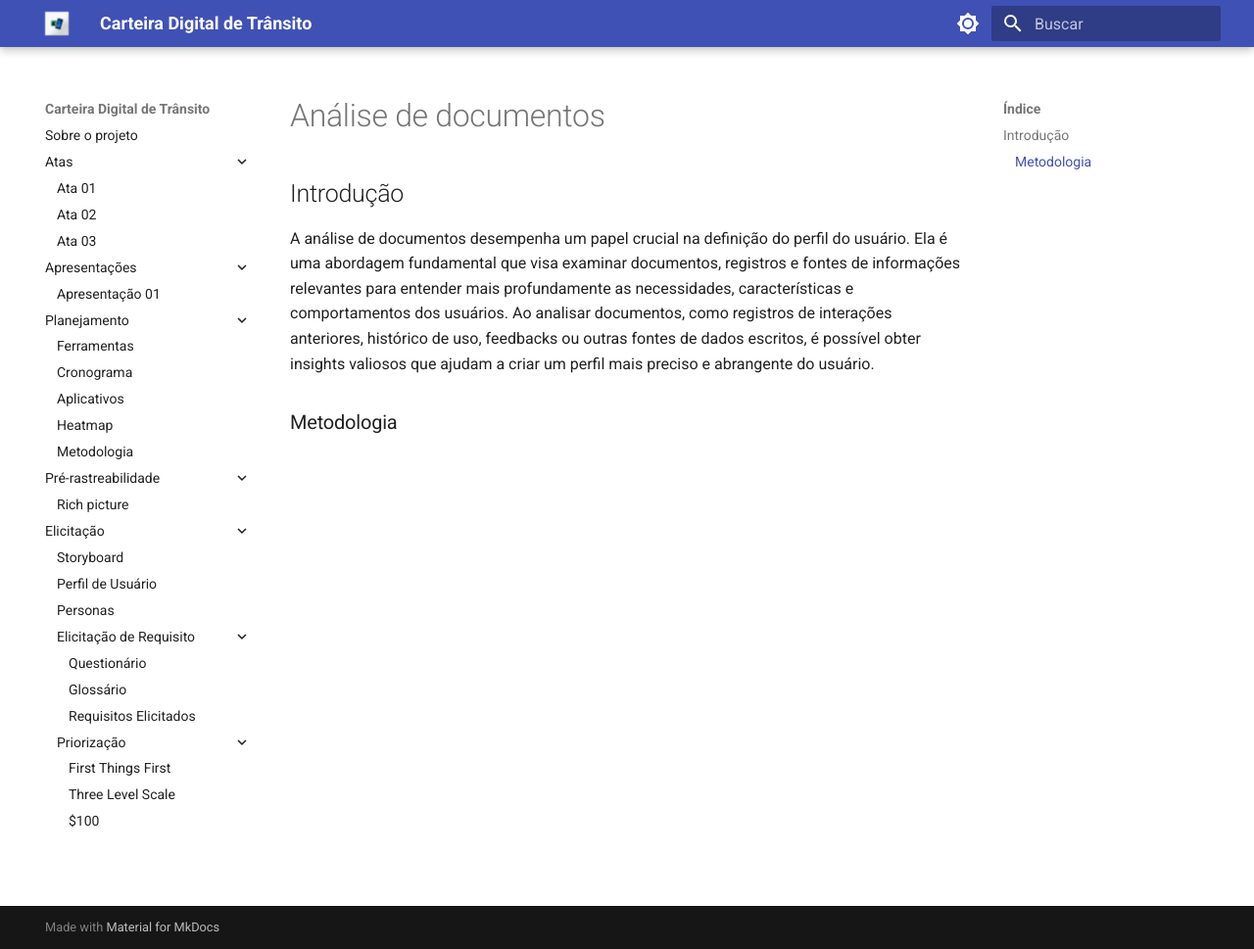
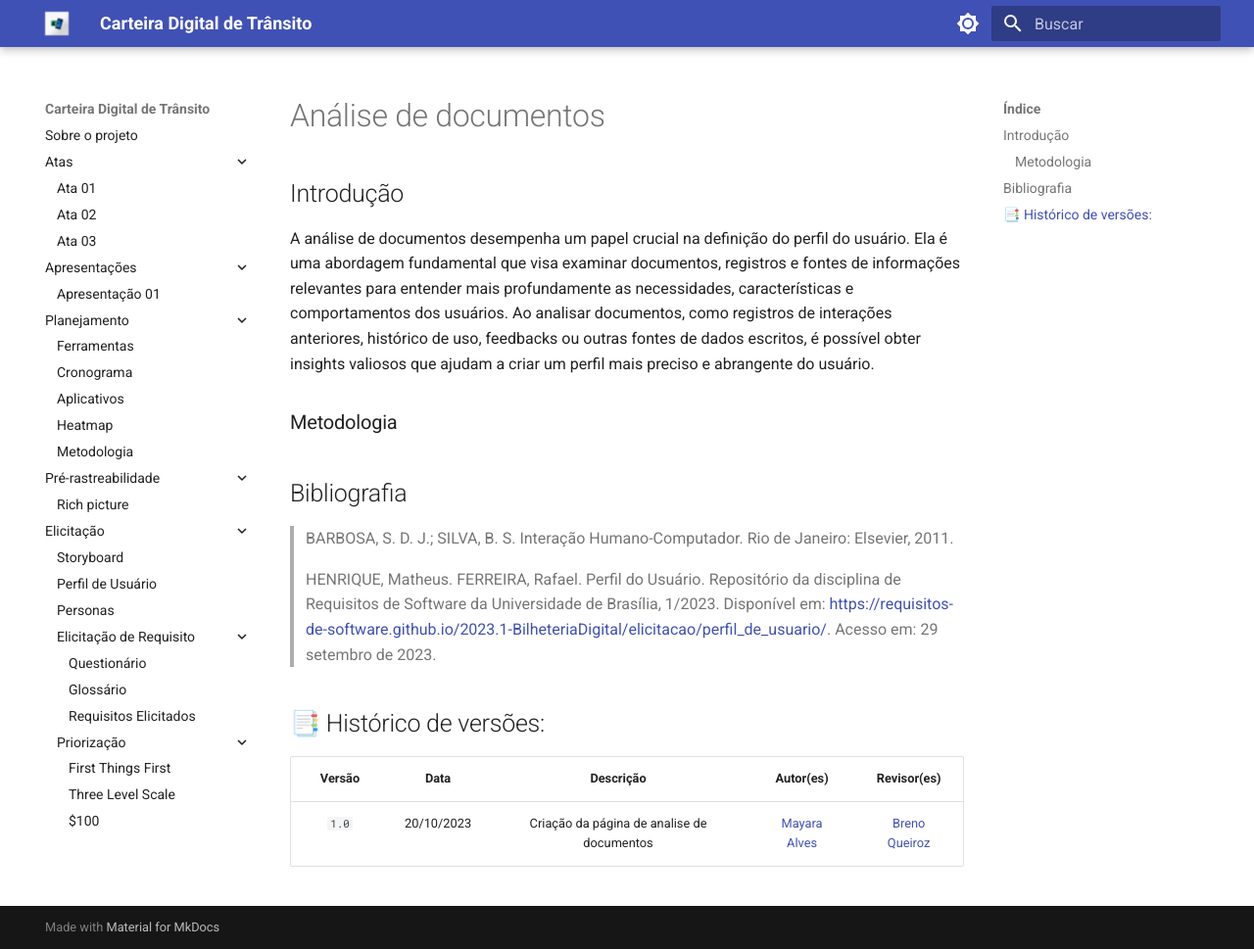
Before and after one commit to Requisitos-de-Software/2023.2-Carteira_Digital_de_Transito, an MkDocs documentation site: the page built from docs/elicitação/PerfildeUsuario/AnaliseDocumento.md, in a window 1280 px wide and 969 px high. Shown: the whole window at 98% size. Built offline with MkDocs 1.6.1 and Material for MkDocs 9.7.7, drawn with Linux system fonts in a browser that asks for light colours.

Commit message:
Update AnaliseDocumento.md

```diff
--- a/docs/elicitação/PerfildeUsuario/AnaliseDocumento.md
+++ b/docs/elicitação/PerfildeUsuario/AnaliseDocumento.md
@@ -5,3 +5,15 @@
 A análise de documentos desempenha um papel crucial na definição do perfil do usuário. Ela é uma abordagem fundamental que visa examinar documentos, registros e fontes de informações relevantes para entender mais profundamente as necessidades, características e comportamentos dos usuários. Ao analisar documentos, como registros de interações anteriores, histórico de uso, feedbacks ou outras fontes de dados escritos, é possível obter insights valiosos que ajudam a criar um perfil mais preciso e abrangente do usuário.
 
 ### Metodologia
+
+
+## Bibliografia
+> BARBOSA, S. D. J.; SILVA, B. S. Interação Humano-Computador. Rio de Janeiro: Elsevier, 2011.
+
+> HENRIQUE, Matheus. FERREIRA, Rafael. Perfil do Usuário. Repositório da disciplina de Requisitos de Software da Universidade de Brasília, 1/2023. Disponível em: [https://requisitos-de-software.github.io/2023.1-BilheteriaDigital/elicitacao/perfil_de_usuario/](https://requisitos-de-software.github.io/2023.1-BilheteriaDigital/elicitacao/perfil_de_usuario/). Acesso em: 29 setembro de 2023.
+
+## 📑 Histórico de versões:
+
+ Versão  |    Data    |                        Descrição                        |                                             Autor(es)                                             |                  Revisor(es)
+ :-----: | :--------: | :-----------------------------------------------------: | :-----------------------------------------------------------------------------------------------: | :--------------------------------------------:
+  `1.0`  | 20/10/2023 |            Criação da página de analise de documentos          | [Mayara Alves](https://github.com/Mayara-tech) | [Breno Queiroz](https://github.com/brenob6)
```
